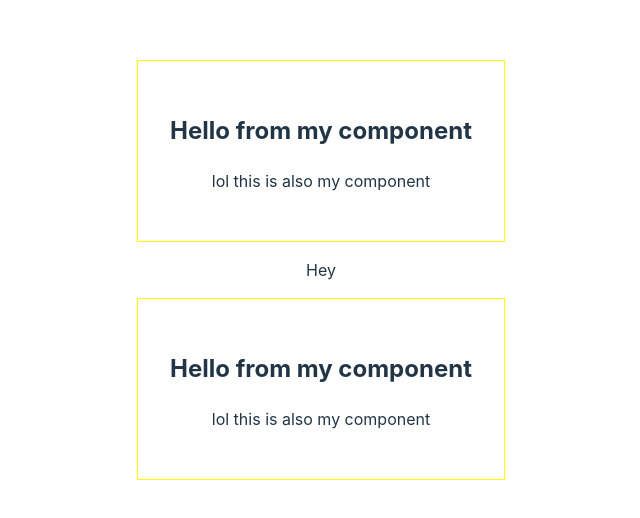
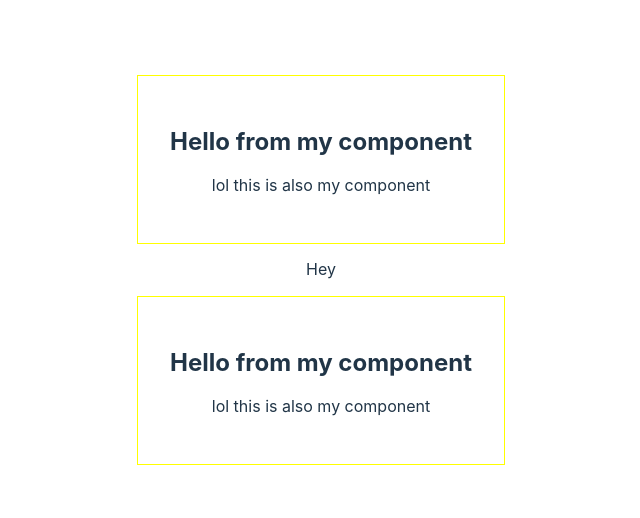
Before and after one commit to philfuster/fitwip, a React (Vite) app: page / in a window 1280 px wide. Shown: the part 130-648 px from the top of the page, without its empty margins (319-959 px from the left). Built offline with nearby package versions, Linux system fonts and the light colour scheme.

Commit message:
Add Emotion dependency and set up global styling

```diff
--- a/package.json
+++ b/package.json
@@ -15,6 +15,8 @@
 		"preview": "vite preview"
 	},
 	"dependencies": {
+		"@emotion/react": "^11.14.0",
+		"@emotion/styled": "^11.14.0",
 		"react": "^18.3.1",
 		"react-dom": "^18.3.1"
 	},
--- a/src/App.tsx
+++ b/src/App.tsx
@@ -1,12 +1,46 @@
+import styled from "@emotion/styled";
 import "./App.css";
 import { TestComponent } from "./shared/components";
+import { Global } from "@emotion/react";
+
+const AppContainer = styled("div")({ width: "100%" });
 
 function App() {
 	return (
 		<>
-			<TestComponent />
-			<p>Hey</p>
-			<TestComponent />
+			<Global
+				styles={{
+					html: {
+						boxSizing: "border-box",
+					},
+					"*, *:before, *:after": {
+						boxSizing: "inherit",
+					},
+					body: {
+						margin: 0,
+						lineHeight: "1.2",
+						overflowX: "hidden",
+						WebkitFontSmoothing: "antialiased", // Antialisasing
+						MoxOsFontSmoothing: "grayscale", // Antialisasing
+					},
+					a: {
+						textDecoration: "none",
+					},
+					"a:hover": {
+						textDecoration: "underline",
+					},
+					img: {
+						maxWidth: "100%",
+						height: "auto",
+						width: "auto",
+					},
+				}}
+			/>
+			<AppContainer>
+				<TestComponent />
+				<p>Hey</p>
+				<TestComponent />
+			</AppContainer>
 		</>
 	);
 }
```
Also changed, not shown: 1 other file (tests, documents, lock files or other folders).
